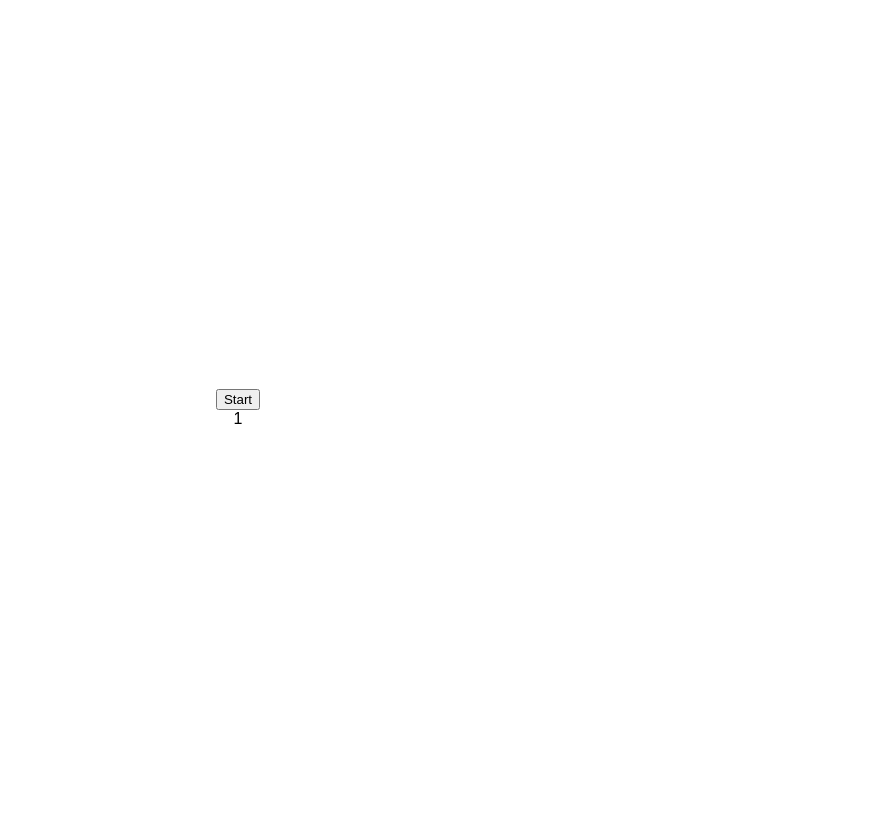
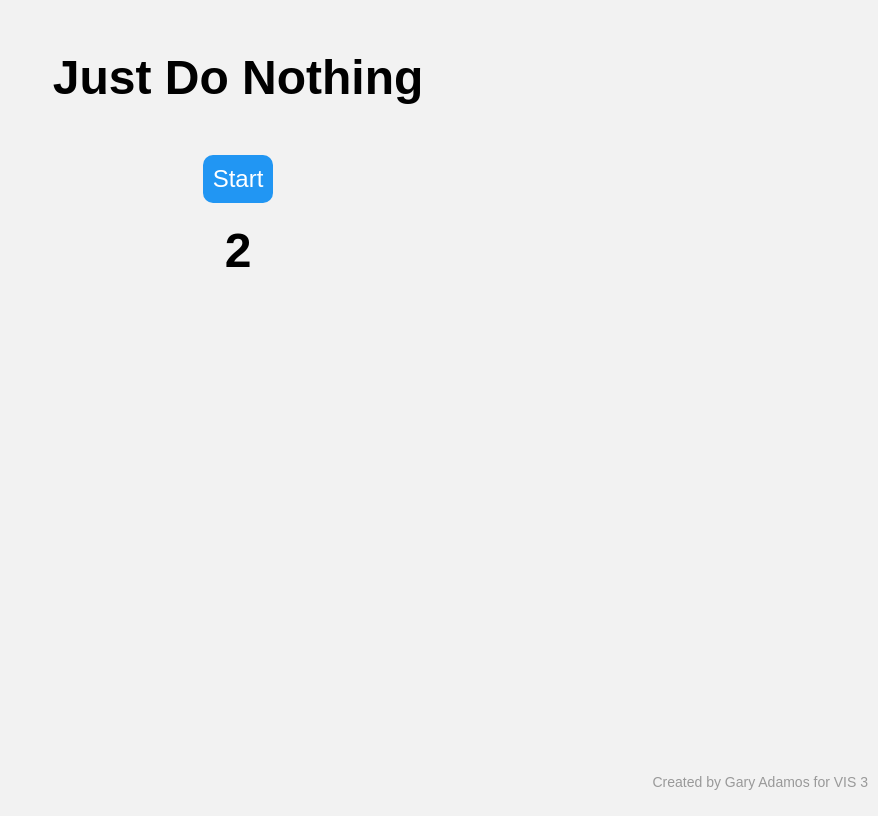
Before and after one commit to garyadamos/garyadamos.github.io, a plain HTML site: page index.html in a window 1280 px wide. Both pictures are taken after a click on the button "Start". Shown: the whole page, without its empty margins (402-1280 px from the left). Drawn offline with Linux system fonts and the light colour scheme.

Commit message:
made it look better

```diff
--- a/index.html
+++ b/index.html
@@ -1,61 +1,103 @@
 <!DOCTYPE html>
 <html>
   <head>
-    <title>Countdown and Counter</title>
+    <title>Just Do Nothing</title>
     <style>
       body {
+        background-color: #f2f2f2;
         font-family: Arial, sans-serif;
+        text-align: center;
+      }
+
+      h1 {
+        font-size: 48px;
+        font-weight: bold;
+        margin-top: 50px;
       }
 
       .container {
+        margin-top: 50px;
         display: flex;
         flex-direction: column;
         align-items: center;
-        justify-content: center;
-        height: 100vh;
+      }
+
+      #start-button {
+        padding: 10px;
+        font-size: 24px;
+        border-radius: 10px;
+        border: none;
+        background-color: #2196f3;
+        color: #fff;
+        margin-bottom: 20px;
+        cursor: pointer;
+      }
+
+      #countdown {
+        font-size: 48px;
+        font-weight: bold;
+        margin-bottom: 20px;
       }
 
       .counter {
-        font-size: 100px;
+        font-size: 48px;
+        font-weight: bold;
+        margin-top: 50px;
+      }
+
+      .footer {
+        position: absolute;
+        bottom: 0;
+        right: 0;
+        font-family: Arial, sans-serif;
+        font-size: 14px;
+        color: #999;
+        padding: 10px;
       }
     </style>
   </head>
   <body>
+    <h1>Just Do Nothing</h1>
     <div class="container">
       <button id="start-button">Start</button>
       <div id="countdown"></div>
       <div id="counter" class="counter"></div>
     </div>
+    <div class="footer">Created by Gary Adamos for VIS 3</div>
 
     <script>
       var counterInterval;
 
       function startCountdown() {
         var countdownEl = document.getElementById("countdown");
-        countdownEl.innerText = "3";
+        countdownEl.innerText = "Don't do Anything!";
+
+        setTimeout(function () {
+          countdownEl.innerText = "3";
+        }, 1000);
 
         setTimeout(function () {
           countdownEl.innerText = "2";
-        }, 1000);
+        }, 2000);
 
         setTimeout(function () {
           countdownEl.innerText = "1";
-        }, 2000);
+        }, 3000);
 
         setTimeout(function () {
           countdownEl.style.display = "none";
           startCounter();
-        }, 3000);
+        }, 4000);
       }
 
       function startCounter() {
         var counterEl = document.getElementById("counter");
         var count = 0;
-
+        counterEl.innerText = count;
         counterInterval = setInterval(function () {
           count++;
           counterEl.innerText = count;
-        }, 10);
+        }, 1000);
       }
 
       function stopCounter() {
```
